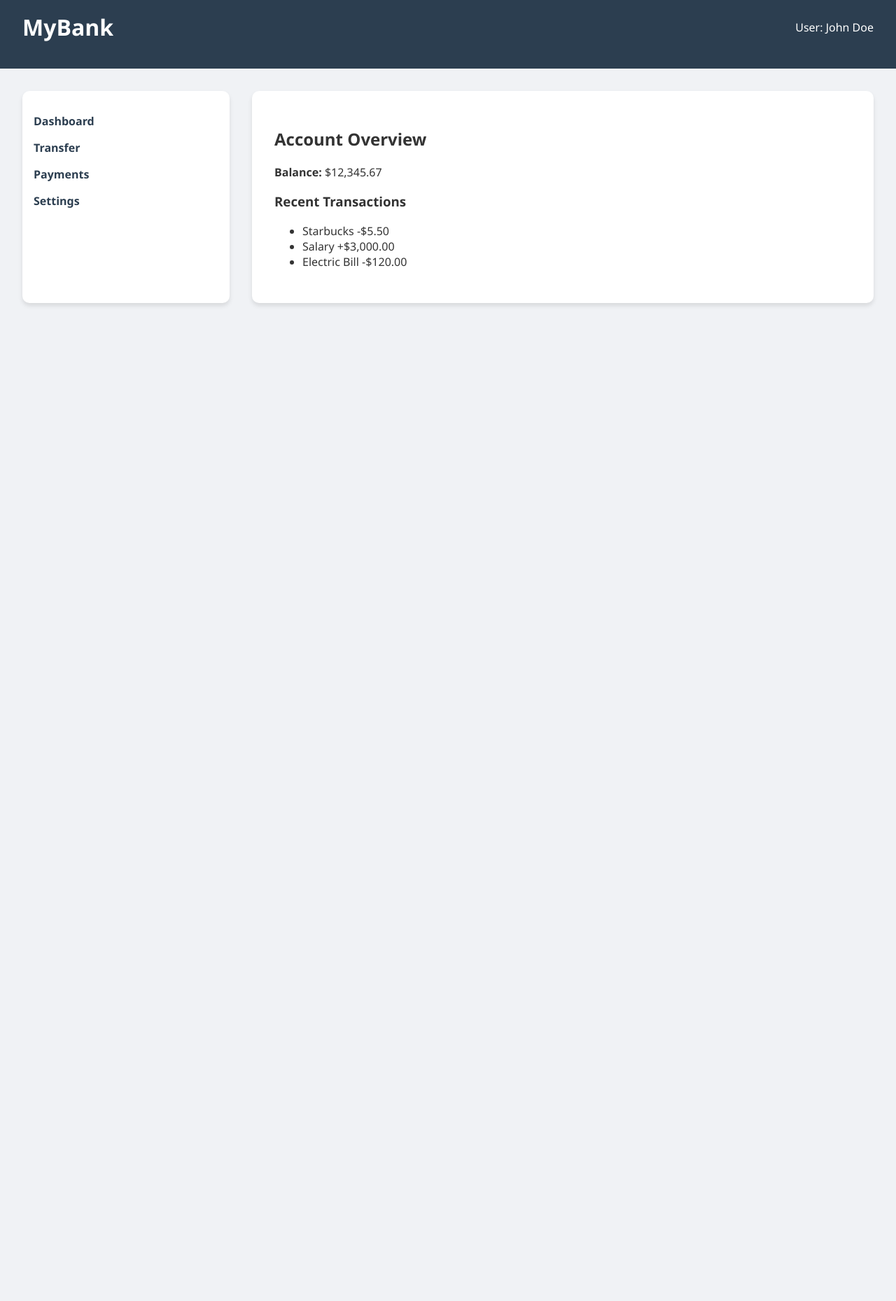
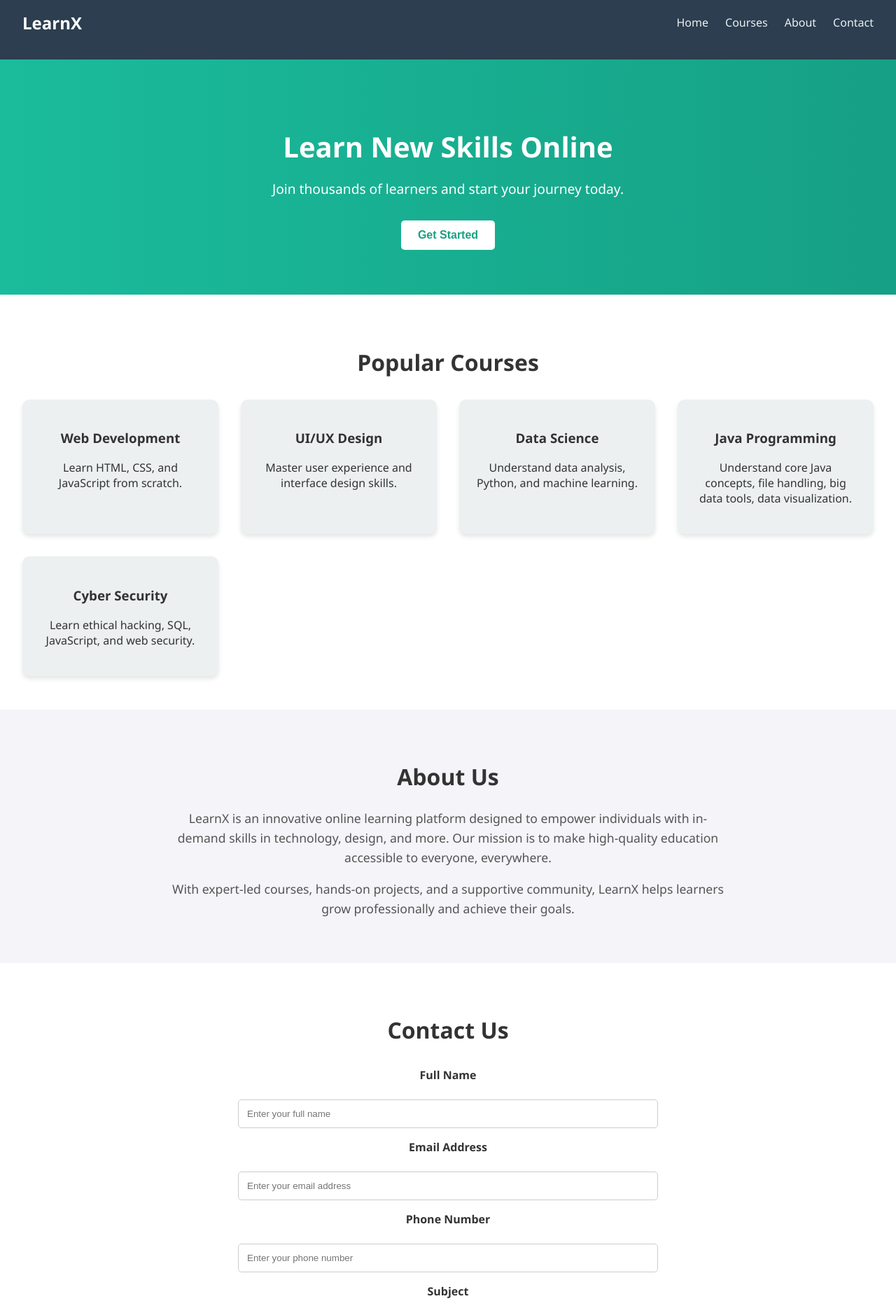
Before and after one commit to anjukavya/Brainwave_Matrix_Intern, a plain HTML site: page index.html in a window 1280 px wide. Shown: the part 20-1879 px from the top of the page at 70% size. Before the commit the page ends 800 px from the top, so only its background shows below. Drawn offline with Linux system fonts and the light colour scheme.

Commit message:
Add files via upload

```diff
--- a/index.html
+++ b/index.html
@@ -3,158 +3,303 @@
 <head>
   <meta charset="UTF-8" />
   <meta name="viewport" content="width=device-width, initial-scale=1.0" />
-  <title>Banking App</title>
+  <title>Online Learning Platform</title>
   <style>
+    /* General Styles */
     body {
+      font-family: 'Segoe UI', Tahoma, Geneva, Verdana, sans-serif;
       margin: 0;
-      font-family: 'Segoe UI', Tahoma, Geneva, Verdana, sans-serif;
-      background-color: #f0f2f5;
+      padding: 0;
+      background-color: #f4f4f9;
       color: #333;
     }
 
-    header {
-      background-color: #2c3e50;
-      padding: 1rem 2rem;
-      color: white;
+    /* Navbar Styles */
+    .navbar {
       display: flex;
       justify-content: space-between;
       align-items: center;
-    }
-
-    .dashboard {
-      display: grid;
-      grid-template-columns: 1fr 3fr;
-      gap: 2rem;
-      padding: 2rem;
-    }
-
-    .sidebar {
-      background-color: white;
-      padding: 1rem;
-      border-radius: 10px;
+      background-color: #2c3e50;
+      padding: 1rem 2rem;
       box-shadow: 0 4px 6px rgba(0, 0, 0, 0.1);
     }
 
-    .sidebar ul {
-      list-style: none;
-      padding: 0;
+    .logo {
+      color: #fff;
+      font-size: 1.5rem;
     }
 
-    .sidebar li {
-      margin: 1rem 0;
+    .nav-links {
+      list-style: none;
+      display: flex;
+      gap: 1.5rem;
     }
 
-    .sidebar a {
+    .nav-links a {
       text-decoration: none;
-      color: #2c3e50;
+      color: #ecf0f1;
+      transition: color 0.3s;
+    }
+
+    .nav-links a:hover {
+      color: #1abc9c;
+    }
+
+    /* Hero Section */
+    .hero {
+      text-align: center;
+      padding: 4rem 2rem;
+      background: linear-gradient(to right, #1abc9c, #16a085);
+      color: white;
+      box-shadow: 0 6px 12px rgba(0, 0, 0, 0.1);
+    }
+
+    .hero h2 {
+      font-size: 2.5rem;
+      margin-bottom: 1rem;
+    }
+
+    .hero p {
+      font-size: 1.2rem;
+      margin-bottom: 2rem;
+    }
+
+    .hero button {
+      padding: 0.75rem 1.5rem;
+      font-size: 1rem;
+      background-color: #fff;
+      border: none;
+      border-radius: 5px;
+      cursor: pointer;
+      color: #16a085;
+      font-weight: bold;
+      transition: background 0.3s;
+    }
+
+    .hero button:hover {
+      background-color: #ecf0f1;
+    }
+
+    /* Courses Section */
+    .courses {
+      padding: 3rem 2rem;
+      background-color: #fff;
+      text-align: center;
+    }
+
+    .courses h2 {
+      font-size: 2rem;
+      margin-bottom: 2rem;
+    }
+
+    .course-list {
+      display: grid;
+      grid-template-columns: repeat(auto-fit, minmax(250px, 1fr));
+      gap: 2rem;
+    }
+
+    .course-card {
+      background-color: #ecf0f1;
+      padding: 1.5rem;
+      border-radius: 10px;
+      box-shadow: 0 4px 6px rgba(0, 0, 0, 0.1);
+      transition: transform 0.3s;
+    }
+
+    .course-card:hover {
+      transform: translateY(-5px);
+    }
+
+    /* About Section */
+    .about {
+      padding: 3rem 2rem;
+      background-color: #f4f4f9;
+      text-align: center;
+    }
+
+    .about h2 {
+      font-size: 2rem;
+      margin-bottom: 1.5rem;
+    }
+
+    .about p {
+      max-width: 800px;
+      margin: 0 auto 1rem auto;
+      font-size: 1.1rem;
+      line-height: 1.6;
+      color: #555;
+    }
+
+    /* Contact Section */
+    .contact {
+      padding: 3rem 2rem;
+      background-color: #fff;
+      text-align: center;
+    }
+
+    .contact h2 {
+      font-size: 2rem;
+      margin-bottom: 2rem;
+    }
+
+    .contact form {
+      max-width: 600px;
+      margin: 0 auto;
+      display: flex;
+      flex-direction: column;
+      gap: 1rem;
+    }
+
+    .contact label {
+      font-weight: bold;
+      margin-bottom: 0.5rem;
+      color: #333;
+    }
+
+    .contact input, .contact textarea {
+      padding: 0.75rem;
+      border-radius: 5px;
+      border: 1px solid #ccc;
+    }
+
+    .contact textarea {
+      resize: vertical;
+    }
+
+    .contact button {
+      padding: 0.75rem;
+      background-color: #16a085;
+      color: white;
+      border: none;
+      border-radius: 5px;
       font-weight: bold;
       cursor: pointer;
+      transition: background-color 0.3s;
     }
 
-    .main-content {
-      background-color: white;
-      padding: 2rem;
-      border-radius: 10px;
-      box-shadow: 0 4px 6px rgba(0, 0, 0, 0.1);
+    .contact button:hover {
+      background-color: #1abc9c;
     }
 
-    .hidden {
-      display: none;
-    }
-
+    /* Footer Section */
     footer {
       text-align: center;
       padding: 1rem;
       background-color: #2c3e50;
       color: white;
-      position: fixed;
-      width: 100%;
-      bottom: 0;
     }
 
-    @media (max-width: 768px) {
-      .dashboard {
-        grid-template-columns: 1fr;
+    /* Media Queries for Small Screens */
+    @media (max-width: 600px) {
+      .nav-links {
+        flex-direction: column;
+        gap: 0.5rem;
+      }
+
+      .hero h2 {
+        font-size: 2rem;
+      }
+
+      .courses h2, .about h2, .contact h2 {
+        font-size: 1.8rem;
+      }
+
+      .course-list {
+        grid-template-columns: repeat(auto-fit, minmax(220px, 1fr));
       }
     }
   </style>
 </head>
 <body>
+
   <header>
-    <h1>MyBank</h1>
-    <div>User: John Doe</div>
+    <nav class="navbar">
+      <h1 class="logo">LearnX</h1>
+      <ul class="nav-links">
+        <li><a href="#home">Home</a></li>
+        <li><a href="#courses">Courses</a></li>
+        <li><a href="#about">About</a></li>
+        <li><a href="#contact">Contact</a></li>
+      </ul>
+    </nav>
   </header>
 
-  <main class="dashboard">
-    <aside class="sidebar">
-      <ul>
-        <li><a onclick="showSection('dashboard')">Dashboard</a></li>
-        <li><a onclick="showSection('transfer')">Transfer</a></li>
-        <li><a onclick="showSection('payments')">Payments</a></li>
-        <li><a onclick="showSection('settings')">Settings</a></li>
-      </ul>
-    </aside>
+  <!-- Home Section -->
+  <section id="home" class="hero">
+    <h2>Learn New Skills Online</h2>
+    <p>Join thousands of learners and start your journey today.</p>
+    <button onclick="alert('Get Started Clicked!')">Get Started</button>
+  </section>
 
-    <section class="main-content">
-      <div id="dashboard">
-        <h2>Account Overview</h2>
-        <p><strong>Balance:</strong> $12,345.67</p>
-        <h3>Recent Transactions</h3>
-        <ul>
-          <li>Starbucks -$5.50</li>
-          <li>Salary +$3,000.00</li>
-          <li>Electric Bill -$120.00</li>
-        </ul>
+  <!-- Courses Section -->
+  <section id="courses" class="courses">
+    <h2>Popular Courses</h2>
+    <div class="course-list">
+      <div class="course-card">
+        <h3>Web Development</h3>
+        <p>Learn HTML, CSS, and JavaScript from scratch.</p>
       </div>
+      <div class="course-card">
+        <h3>UI/UX Design</h3>
+        <p>Master user experience and interface design skills.</p>
+      </div>
+      <div class="course-card">
+        <h3>Data Science</h3>
+        <p>Understand data analysis, Python, and machine learning.</p>
+      </div>
+      <div class="course-card">
+        <h3>Java Programming</h3>
+        <p>Understand core Java concepts, file handling, big data tools, data visualization.</p>
+      </div>
+      <div class="course-card">
+        <h3>Cyber Security</h3>
+        <p>Learn ethical hacking, SQL, JavaScript, and web security.</p>
+      </div>
+    </div>
+  </section>
 
-      <div id="transfer" class="hidden">
-        <h2>Transfer Funds</h2>
-        <form>
-          <label>To Account:</label><br />
-          <input type="text" placeholder="Account Number" /><br /><br />
-          <label>Amount:</label><br />
-          <input type="number" placeholder="$0.00" /><br /><br />
-          <button type="submit">Send</button>
-        </form>
-      </div>
+  <!-- About Section -->
+  <section id="about" class="about">
+    <h2>About Us</h2>
+    <p>LearnX is an innovative online learning platform designed to empower individuals with in-demand skills in technology, design, and more. Our mission is to make high-quality education accessible to everyone, everywhere.</p>
+    <p>With expert-led courses, hands-on projects, and a supportive community, LearnX helps learners grow professionally and achieve their goals.</p>
+  </section>
 
-      <div id="payments" class="hidden">
-        <h2>Make a Payment</h2>
-        <form>
-          <label>Bill Type:</label><br />
-          <select>
-            <option>Electric</option>
-            <option>Internet</option>
-            <option>Water</option>
-          </select><br /><br />
-          <label>Amount:</label><br />
-          <input type="number" placeholder="$0.00" /><br /><br />
-          <button type="submit">Pay Now</button>
-        </form>
-      </div>
+  <!-- Contact Section -->
+  <section id="contact" class="contact">
+    <h2>Contact Us</h2>
+    <form>
+      <label for="name">Full Name</label>
+      <input type="text" id="name" placeholder="Enter your full name" required />
 
-      <div id="settings" class="hidden">
-        <h2>Settings</h2>
-        <form>
-          <label>Change Name:</label><br />
-          <input type="text" placeholder="New Name" /><br /><br />
-          <label>Change Password:</label><br />
-          <input type="password" placeholder="New Password" /><br /><br />
-          <button type="submit">Update</button>
-        </form>
-      </div>
-    </section>
-  </main>
+      <label for="email">Email Address</label>
+      <input type="email" id="email" placeholder="Enter your email address" required />
+
+      <label for="phone">Phone Number</label>
+      <input type="tel" id="phone" placeholder="Enter your phone number" required />
+
+      <label for="subject">Subject</label>
+      <input type="text" id="subject" placeholder="Enter subject" required />
+
+      <label for="message">Message</label>
+      <textarea id="message" rows="5" placeholder="Your message" required></textarea>
+
+      <button type="submit">Send Message</button>
+    </form>
+  </section>
 
 
+
+  <!-- JavaScript for Form Submission -->
   <script>
-    function showSection(sectionId) {
-      const sections = ['dashboard', 'transfer', 'payments', 'settings'];
-      sections.forEach(id => {
-        document.getElementById(id).classList.add('hidden');
-      });
-      document.getElementById(sectionId).classList.remove('hidden');
-    }
+    document.querySelector("form").addEventListener("submit", function (e) {
+      e.preventDefault();
+      alert("Thank you for reaching out! We’ll get back to you soon.");
+      this.reset();
+    });
+
+    console.log("Website Loaded");
   </script>
+
 </body>
 </html>
```
